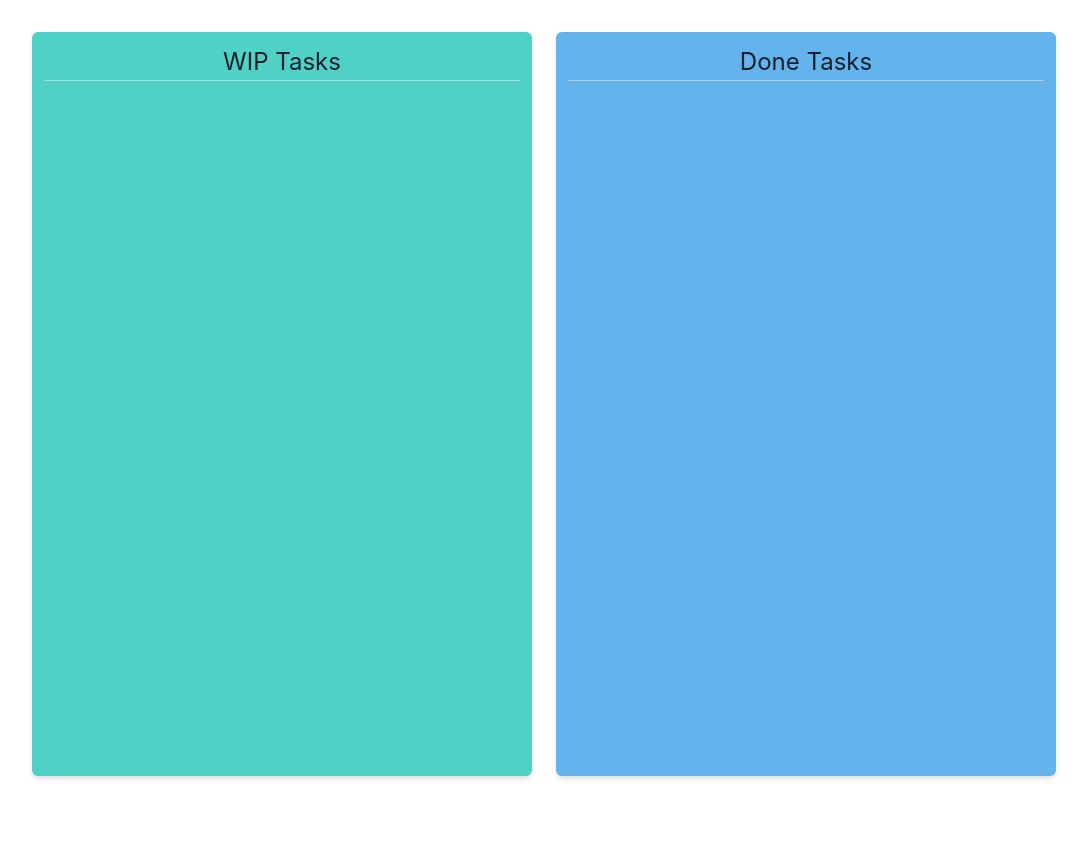
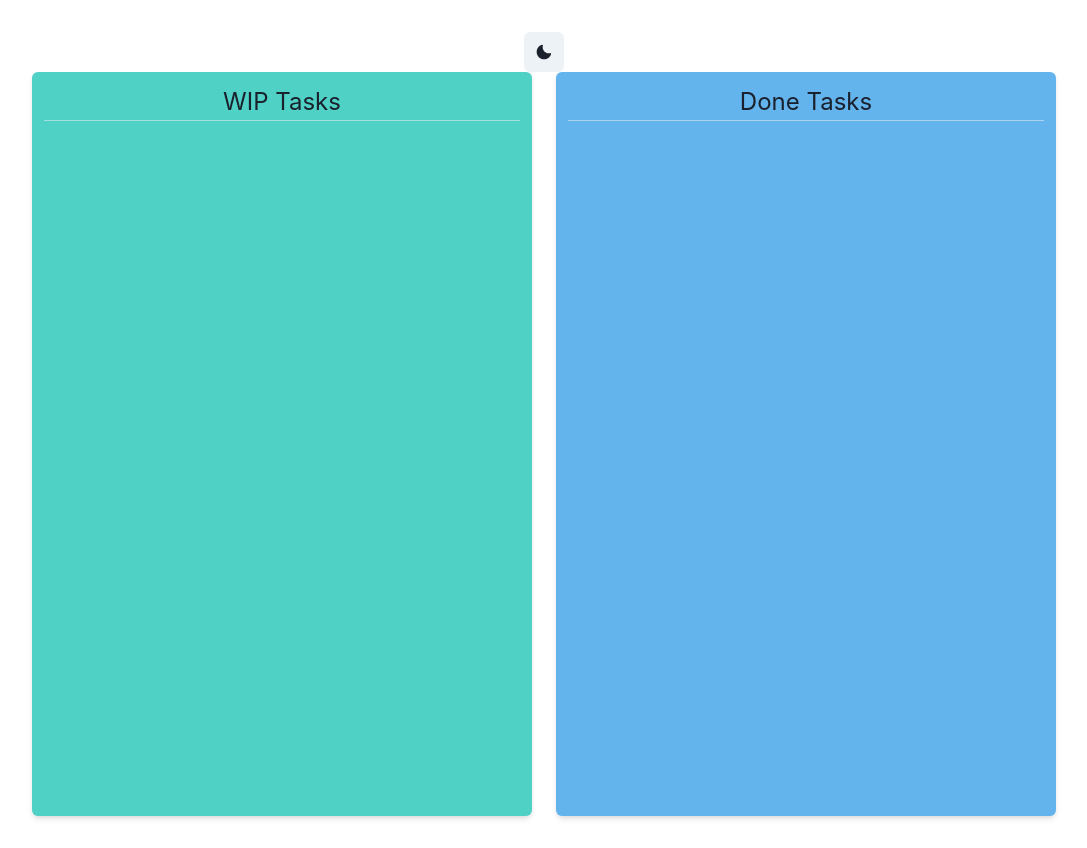
Before and after one commit to ryguy806/react-dnd-playground, a React (Vite) app: page / in a window 1280 px wide. Shown: the whole page, without its empty margins (96-1183 px from the left). Before the commit the page ends 808 px from the top, so only its background shows below. Built offline with nearby package versions, Linux system fonts and the light colour scheme.

Commit message:
Finished Task Page.

```diff
--- a/package.json
+++ b/package.json
@@ -10,6 +10,7 @@
     "preview": "vite preview"
   },
   "dependencies": {
+    "@chakra-ui/icons": "^2.1.1",
     "@chakra-ui/react": "^2.8.2",
     "@emotion/react": "^11.13.0",
     "@emotion/styled": "^11.13.0",
--- a/src/pages/Tasks/Tasks.tsx
+++ b/src/pages/Tasks/Tasks.tsx
@@ -1,17 +1,29 @@
+import { MoonIcon, SunIcon } from "@chakra-ui/icons";
 import {
   Box,
   Divider,
   Grid,
+  IconButton,
   Stack,
   Text,
   useColorMode,
 } from "@chakra-ui/react";
 
 const Tasks = () => {
-  const { colorMode } = useColorMode();
+  const { colorMode, toggleColorMode } = useColorMode();
   const wipBG = { light: "teal.300", dark: "teal.600" };
   const doneBG = { light: "blue.300", dark: "blue.600" };
   return (
+    <div>
+      <div>
+        <IconButton
+          aria-label='color mode swithc'
+          icon={colorMode === "light" ? <MoonIcon /> : <SunIcon />}
+          onClick={toggleColorMode}
+        >
+          Change Color Mode
+        </IconButton>
+      </div>
       <Grid gap={6} templateColumns='repeat(2, 1fr)' w='80vw' h='93vh'>
         <Box bg={wipBG[colorMode]} rounded={"md"} p={3} boxShadow={"md"}>
           <Stack spacing={3}>
@@ -34,6 +46,7 @@ const Tasks = () => {
           </Stack>
         </Box>
       </Grid>
+    </div>
   );
 };
 
```
Also changed, not shown: 1 other file (tests, documents, lock files or other folders). Lines whose indentation alone changed are shown as unchanged.
